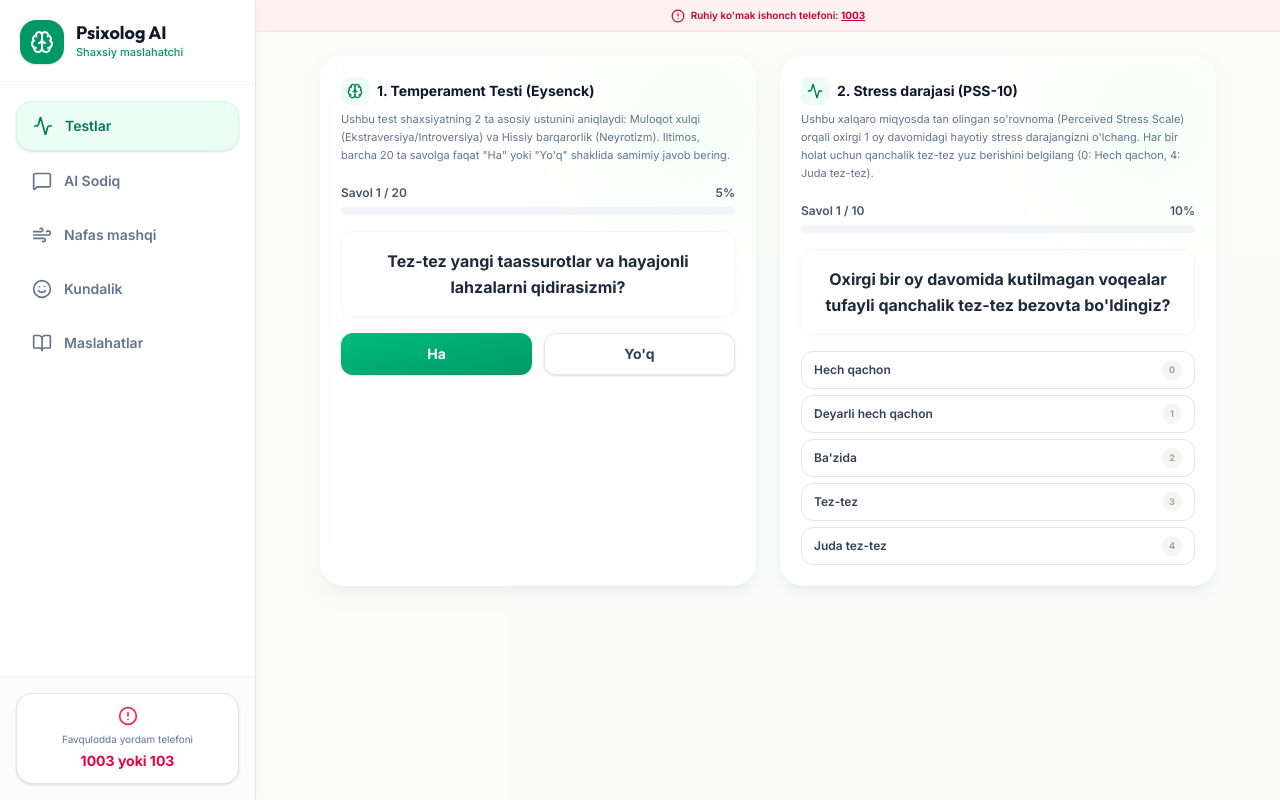
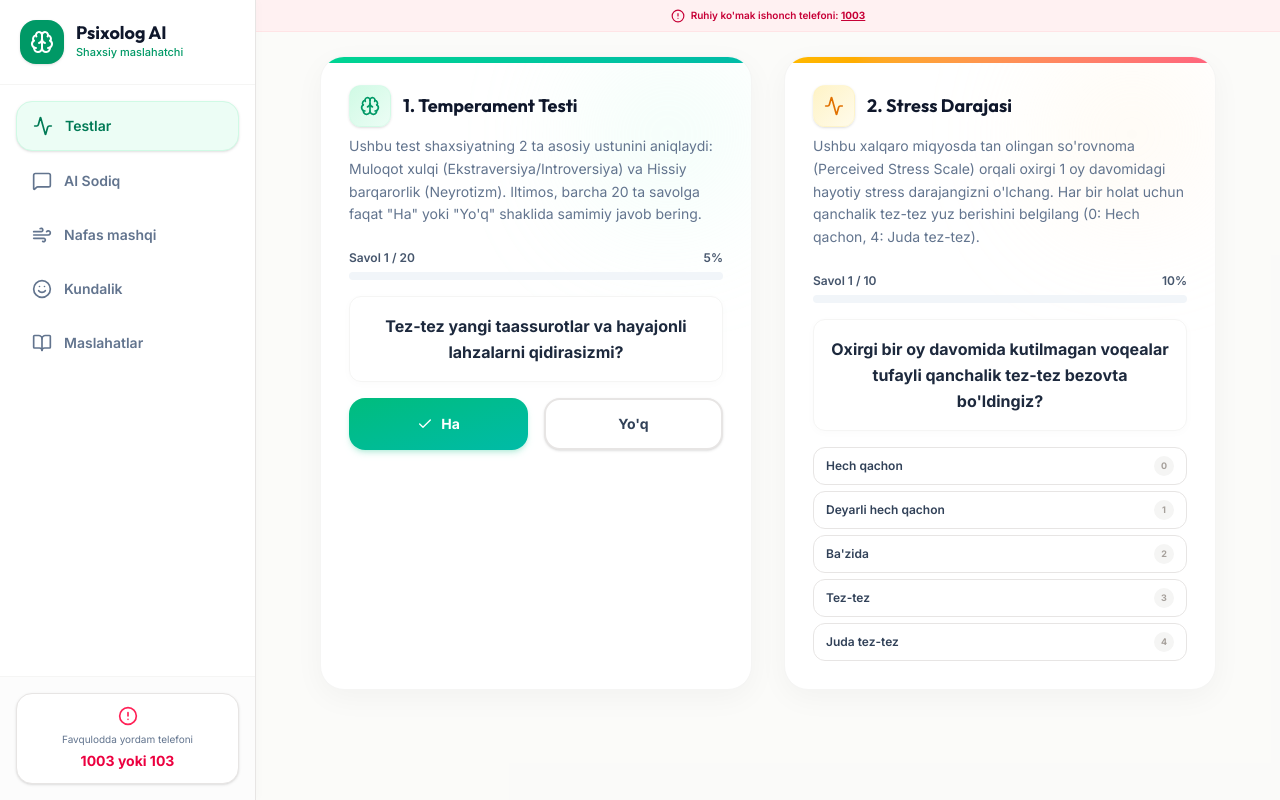
Before and after one commit to Muhiddin03/Pisixolog_AI, a React (Vite) app: page / in a window 1280 px wide. Built offline with nearby package versions, Linux system fonts and the light colour scheme.

Commit message:
Redesign Tests, Mood, Breathing and Info Tabs

```diff
--- a/src/App.tsx
+++ b/src/App.tsx
@@ -700,18 +700,19 @@ export default function App() {
               </div>
             )}
 
-            <div className="grid grid-cols-1 md:grid-cols-2 gap-4 md:gap-6">
+            <div className="grid grid-cols-1 md:grid-cols-2 gap-6 md:gap-8">
               {/* EYSENCK TEST INTERFACE */}
-              <div className="glass-card rounded-2xl md:rounded-3xl p-4 md:p-5 space-y-4 flex flex-col justify-between group relative overflow-hidden" id="eysenck_test_card">
-                <div className="absolute top-0 right-0 w-32 h-32 bg-emerald-100 rounded-full blur-3xl opacity-50 pointer-events-none group-hover:scale-110 transition-transform duration-500"></div>
+              <div className="bg-white rounded-3xl p-5 sm:p-7 space-y-5 flex flex-col justify-between group relative overflow-hidden shadow-[0_8px_30px_rgb(0,0,0,0.04)] border border-stone-100 hover:shadow-[0_8px_30px_rgb(0,0,0,0.08)] transition-all duration-500" id="eysenck_test_card">
+                <div className="absolute top-0 right-0 w-40 h-40 bg-gradient-to-br from-emerald-100/80 to-teal-100/50 rounded-full blur-3xl opacity-50 pointer-events-none group-hover:scale-125 group-hover:opacity-70 transition-all duration-700"></div>
+                <div className="absolute top-0 left-0 w-full h-1.5 bg-gradient-to-r from-emerald-400 to-teal-500"></div>
                 <div className="relative z-10">
-                  <div className="flex items-center gap-2 mb-1.5">
-                    <div className="bg-emerald-50 text-emerald-700 p-1.5 rounded-lg">
-                      <Brain className="w-4 h-4" />
+                  <div className="flex items-center gap-3 mb-2">
+                    <div className="bg-gradient-to-br from-emerald-100 to-emerald-50 text-emerald-600 p-2.5 rounded-xl shadow-sm border border-emerald-100/50">
+                      <Brain className="w-5 h-5" />
                     </div>
-                    <h2 className="font-bold text-sm text-slate-900">1. Temperament Testi (Eysenck)</h2>
+                    <h2 className="font-display font-bold text-base sm:text-lg text-slate-900">1. Temperament Testi</h2>
                   </div>
-                  <p className="text-[11px] text-slate-500 mb-4 leading-relaxed">
+                  <p className="text-xs sm:text-sm text-slate-500 mb-5 leading-relaxed">
                     Ushbu test shaxsiyatning 2 ta asosiy ustunini aniqlaydi: Muloqot xulqi (Ekstraversiya/Introversiya) va Hissiy barqarorlik (Neyrotizm). Iltimos, barcha 20 ta savolga faqat "Ha" yoki "Yo'q" shaklida samimiy javob bering.
                   </p>
 
@@ -739,18 +740,18 @@ export default function App() {
                       </div>
 
                       {/* Options */}
-                      <div className="grid grid-cols-2 gap-3">
+                      <div className="grid grid-cols-2 gap-3 sm:gap-4 mt-2">
                         <button
                           id="btn_ey_yes"
                           onClick={() => handleEyAnswer(true)}
-                          className="py-2.5 rounded-xl bg-gradient-to-br from-emerald-500 to-emerald-600 hover:from-emerald-600 hover:to-emerald-700 text-white font-bold text-sm transition-all duration-300 cursor-pointer shadow-sm hover:shadow-md active:scale-95"
+                          className="py-3 sm:py-3.5 rounded-2xl bg-gradient-to-br from-emerald-500 to-teal-500 hover:from-emerald-600 hover:to-teal-600 text-white font-bold text-sm transition-all duration-300 cursor-pointer shadow-md shadow-emerald-500/20 hover:shadow-lg hover:shadow-emerald-500/30 active:scale-95 flex items-center justify-center gap-2"
                         >
-                          Ha
+                          <Check className="w-4 h-4 hidden sm:block" /> Ha
                         </button>
                         <button
                           id="btn_ey_no"
                           onClick={() => handleEyAnswer(false)}
-                          className="py-2.5 rounded-xl bg-white/80 border border-stone-200 hover:bg-stone-50 hover:border-stone-300 text-slate-700 font-bold text-sm transition-all duration-300 cursor-pointer shadow-sm hover:shadow-md active:scale-95"
+                          className="py-3 sm:py-3.5 rounded-2xl bg-white border-2 border-stone-200 hover:bg-stone-50 hover:border-stone-300 text-slate-700 font-bold text-sm transition-all duration-300 cursor-pointer shadow-sm hover:shadow-md active:scale-95"
                         >
                           Yo&apos;q
                         </button>
@@ -776,16 +777,17 @@ export default function App() {
               </div>
 
               {/* STRESS TEST INTERFACE */}
-              <div className="glass-card rounded-2xl md:rounded-3xl p-4 md:p-5 space-y-4 flex flex-col justify-between group relative overflow-hidden" id="stress_test_card">
-                <div className="absolute top-0 right-0 w-32 h-32 bg-emerald-100 rounded-full blur-3xl opacity-50 pointer-events-none group-hover:scale-110 transition-transform duration-500"></div>
+              <div className="bg-white rounded-3xl p-5 sm:p-7 space-y-5 flex flex-col justify-between group relative overflow-hidden shadow-[0_8px_30px_rgb(0,0,0,0.04)] border border-stone-100 hover:shadow-[0_8px_30px_rgb(0,0,0,0.08)] transition-all duration-500" id="stress_test_card">
+                <div className="absolute top-0 right-0 w-40 h-40 bg-gradient-to-br from-amber-100/80 to-rose-100/50 rounded-full blur-3xl opacity-50 pointer-events-none group-hover:scale-125 group-hover:opacity-70 transition-all duration-700"></div>
+                <div className="absolute top-0 left-0 w-full h-1.5 bg-gradient-to-r from-amber-400 to-rose-400"></div>
                 <div className="relative z-10">
-                  <div className="flex items-center gap-2 mb-1.5">
-                    <div className="bg-emerald-50 text-emerald-700 p-1.5 rounded-lg">
-                      <Activity className="w-4 h-4" />
+                  <div className="flex items-center gap-3 mb-2">
+                    <div className="bg-gradient-to-br from-amber-100 to-amber-50 text-amber-600 p-2.5 rounded-xl shadow-sm border border-amber-100/50">
+                      <Activity className="w-5 h-5" />
                     </div>
-                    <h2 className="font-bold text-sm text-slate-900">2. Stress darajasi (PSS-10)</h2>
+                    <h2 className="font-display font-bold text-base sm:text-lg text-slate-900">2. Stress Darajasi</h2>
                   </div>
-                  <p className="text-[11px] text-slate-500 mb-4 leading-relaxed">
+                  <p className="text-xs sm:text-sm text-slate-500 mb-5 leading-relaxed">
                     Ushbu xalqaro miqyosda tan olingan so&apos;rovnoma (Perceived Stress Scale) orqali oxirgi 1 oy davomidagi hayotiy stress darajangizni o&apos;lchang. Har bir holat uchun qanchalik tez-tez yuz berishini belgilang (0: Hech qachon, 4: Juda tez-tez).
                   </p>
 
@@ -1014,10 +1016,10 @@ export default function App() {
 
         {/* TAB 3: DEEP BREATHING EXERCISE */}
         {activeTab === 'breathing' && (
-          <div className="max-w-xl mx-auto glass-card rounded-2xl md:rounded-3xl p-4 sm:p-5 text-center space-y-4 animate-slide-up relative overflow-hidden" id="tab_breathing_view">
-            <div className="absolute top-1/2 left-1/2 -translate-x-1/2 -translate-y-1/2 w-64 h-64 bg-teal-100 rounded-full blur-[80px] opacity-40 pointer-events-none"></div>
-            <div className="space-y-3 relative z-10">
-              <div className="bg-emerald-50 text-emerald-700 w-12 h-12 rounded-2xl flex items-center justify-center mx-auto shadow-sm">
+          <div className="max-w-2xl mx-auto bg-white rounded-3xl p-6 sm:p-10 text-center space-y-8 animate-slide-up relative overflow-hidden shadow-[0_10px_40px_rgb(0,0,0,0.06)] border border-stone-100" id="tab_breathing_view">
+            <div className="absolute top-1/2 left-1/2 -translate-x-1/2 -translate-y-1/2 w-[500px] h-[500px] bg-gradient-to-br from-teal-50 to-emerald-50 rounded-full blur-[100px] opacity-60 pointer-events-none"></div>
+            <div className="space-y-4 relative z-10">
+              <div className="bg-gradient-to-br from-emerald-100 to-teal-100 text-emerald-700 w-16 h-16 rounded-2xl flex items-center justify-center mx-auto shadow-sm">
                 <Wind className="w-6 h-6" />
               </div>
               <h2 className="font-display font-bold text-lg sm:text-xl md:text-2xl text-slate-900">Nafas Mashqi (4-7-8 Usuli)</h2>
@@ -1086,18 +1088,21 @@ export default function App() {
               )}
 
               {/* Instructions */}
-              <div className="grid grid-cols-3 gap-2 bg-stone-50 p-4 rounded-2xl border border-stone-200/50 text-left text-xs" id="breathing_instruction_box">
-                <div className="p-2 space-y-1">
-                  <span className="font-bold text-emerald-800 block">1. Nafas olish (4s)</span>
-                  <p className="text-slate-500 text-[11px]">Burun orqali chuqur va xotirjam nafas oling.</p>
+              <div className="grid grid-cols-1 sm:grid-cols-3 gap-3 sm:gap-4 pt-4" id="breathing_instruction_box">
+                <div className="p-4 bg-white rounded-2xl border border-stone-100 shadow-sm space-y-2 hover:shadow-md transition">
+                  <div className="w-8 h-8 rounded-full bg-emerald-50 text-emerald-600 flex items-center justify-center font-bold text-xs mb-3">1</div>
+                  <span className="font-bold text-slate-800 block text-sm">Nafas olish (4s)</span>
+                  <p className="text-slate-500 text-xs">Burun orqali chuqur va xotirjam nafas oling.</p>
                 </div>
-                <div className="p-2 space-y-1 border-x border-stone-200">
-                  <span className="font-bold text-teal-800 block">2. Ushlab turish (7s)</span>
-                  <p className="text-slate-500 text-[11px]">O&apos;pkani to&apos;ldirib, havoni ichkarida saqlang.</p>
+                <div className="p-4 bg-white rounded-2xl border border-stone-100 shadow-sm space-y-2 hover:shadow-md transition">
+                  <div className="w-8 h-8 rounded-full bg-teal-50 text-teal-600 flex items-center justify-center font-bold text-xs mb-3">2</div>
+                  <span className="font-bold text-slate-800 block text-sm">Ushlab turish (7s)</span>
+                  <p className="text-slate-500 text-xs">O&apos;pkani to&apos;ldirib, havoni ichkarida saqlang.</p>
                 </div>
-                <div className="p-2 space-y-1">
-                  <span className="font-bold text-slate-800 block">3. Chiqarish (8s)</span>
-                  <p className="text-slate-500 text-[11px]">Og&apos;iz orqali sekin va ohista havoni chiqaring.</p>
+                <div className="p-4 bg-white rounded-2xl border border-stone-100 shadow-sm space-y-2 hover:shadow-md transition">
+                  <div className="w-8 h-8 rounded-full bg-blue-50 text-blue-600 flex items-center justify-center font-bold text-xs mb-3">3</div>
+                  <span className="font-bold text-slate-800 block text-sm">Chiqarish (8s)</span>
+                  <p className="text-slate-500 text-xs">Og&apos;iz orqali sekin va ohista havoni chiqaring.</p>
                 </div>
               </div>
             </div>
@@ -1106,12 +1111,15 @@ export default function App() {
 
         {/* TAB 4: MOOD DIARY */}
         {activeTab === 'mood' && (
-          <div className="grid grid-cols-1 lg:grid-cols-3 gap-4 md:gap-6 animate-slide-up" id="tab_mood_view">
+          <div className="grid grid-cols-1 lg:grid-cols-3 gap-6 md:gap-8 animate-slide-up max-w-6xl mx-auto" id="tab_mood_view">
             {/* New entry logging */}
-            <div className="lg:col-span-1 glass-card rounded-2xl md:rounded-3xl p-4 md:p-5 shadow-sm space-y-4 h-fit" id="mood_form_box">
-              <div className="flex items-center gap-2 border-b border-stone-100 pb-3">
-                <Smile className="w-5 h-5 text-emerald-600" />
-                <h3 className="font-display font-bold text-base text-slate-900">Bugungi kayfiyatingiz</h3>
+            <div className="lg:col-span-1 bg-white rounded-3xl p-5 md:p-6 shadow-[0_8px_30px_rgb(0,0,0,0.04)] border border-stone-100 space-y-6 h-fit relative overflow-hidden" id="mood_form_box">
+              <div className="absolute top-0 right-0 w-32 h-32 bg-amber-100/50 rounded-full blur-3xl -z-10"></div>
+              <div className="flex items-center gap-3 border-b border-stone-100 pb-4">
+                <div className="bg-amber-50 text-amber-600 p-2 rounded-xl">
+                  <Smile className="w-5 h-5" />
+                </div>
+                <h3 className="font-display font-bold text-lg text-slate-900">Bugungi kayfiyatingiz</h3>
               </div>
 
               {/* Mood Emojis Picker */}
@@ -1207,14 +1215,14 @@ export default function App() {
               </button>
             </div>
 
-            {/* Logs display and trends */}
-            <div className="lg:col-span-2 space-y-6" id="mood_history_box">
-              {/* Simple weekly mood trend SVG Chart */}
-              <div className="glass-card rounded-3xl p-6 md:p-8" id="mood_analytics_panel">
-                <h3 className="font-bold text-base text-slate-900 mb-6 flex items-center gap-2">
-                  <Smile className="w-4 h-4 text-emerald-600" />
-                  <span>Ruhiy o&apos;zgarishlar dinamikasi (Oxirgi qaydlar)</span>
-                </h3>
+            {/* Mood History */}
+            <div className="lg:col-span-2 bg-white rounded-3xl p-5 md:p-6 shadow-[0_8px_30px_rgb(0,0,0,0.04)] border border-stone-100 space-y-5 h-fit" id="mood_history_box">
+              <div className="flex items-center gap-3 border-b border-stone-100 pb-4">
+                <div className="bg-indigo-50 text-indigo-600 p-2 rounded-xl">
+                  <Calendar className="w-5 h-5" />
+                </div>
+                <h3 className="font-display font-bold text-lg text-slate-900">Kayfiyat tarixi</h3>
+              </div>
 
                 {moodLogs.length > 0 ? (
                   <div className="space-y-4" id="analytics_with_data">
@@ -1252,7 +1260,6 @@ export default function App() {
                     Dinamika grafigini ko&apos;rish uchun kamida bitta qayd saqlang.
                   </div>
                 )}
-              </div>
 
               {/* Saved lists */}
               <div className="glass-card rounded-3xl p-6 md:p-8 space-y-5" id="mood_history_list">
@@ -1308,54 +1315,57 @@ export default function App() {
 
         {/* TAB 5: SCIENTIFIC KNOWLEDGE HUB & RECOMMENDATIONS */}
         {activeTab === 'info' && (
-          <div className="space-y-8 animate-fade-in" id="tab_info_view">
-            <div className="text-center space-y-1.5 max-w-lg mx-auto">
-              <h2 className="font-bold text-2xl text-slate-900">Ilmiy Maslahatlar va Psixologiya Hubi</h2>
-              <p className="text-xs text-slate-500 leading-relaxed">
+          <div className="space-y-8 animate-fade-in max-w-6xl mx-auto" id="tab_info_view">
+            <div className="text-center space-y-3 max-w-2xl mx-auto mt-4">
+              <h2 className="font-display font-bold text-3xl text-slate-900">Psixologiya Hubi</h2>
+              <p className="text-sm text-slate-500 leading-relaxed">
                 Platformadagi har bir maslahat va metodlar xalqaro Kognitiv-Xulq-atvor Terapiyasi (CBT), Gumanistik psixologiya va neyrobiologiya qonuniyatlariga tayanadi.
               </p>
             </div>
 
-            <div className="grid grid-cols-1 md:grid-cols-2 lg:grid-cols-3 gap-6" id="articles_grid">
+            <div className="grid grid-cols-1 md:grid-cols-2 lg:grid-cols-3 gap-6 md:gap-8" id="articles_grid">
               {/* Card 1 */}
-              <div className="bg-white border border-stone-200 rounded-3xl p-6 shadow-sm space-y-4" id="article_card_1">
-                <div className="bg-emerald-50 text-emerald-700 w-10 h-10 rounded-xl flex items-center justify-center">
-                  <Brain className="w-5 h-5" />
+              <div className="bg-white border border-stone-100 rounded-3xl p-6 sm:p-8 shadow-[0_8px_30px_rgb(0,0,0,0.04)] hover:shadow-[0_20px_40px_rgb(0,0,0,0.08)] hover:-translate-y-1 transition-all duration-300 space-y-5 group relative overflow-hidden" id="article_card_1">
+                <div className="absolute top-0 right-0 w-32 h-32 bg-emerald-100 rounded-full blur-3xl opacity-50 -z-10 group-hover:scale-150 transition-transform duration-500"></div>
+                <div className="bg-gradient-to-br from-emerald-100 to-emerald-50 text-emerald-700 w-12 h-12 rounded-2xl flex items-center justify-center shadow-sm border border-emerald-100">
+                  <Brain className="w-6 h-6" />
                 </div>
-                <h3 className="font-bold text-sm text-slate-900">Kognitiv Xatolar Nima va Ularni Qanday Tuzatish Kerak?</h3>
-                <p className="text-xs text-slate-600 leading-relaxed font-medium">
+                <h3 className="font-display font-bold text-lg text-slate-900 leading-snug">Kognitiv Xatolar Nima va Ularni Qanday Tuzatish Kerak?</h3>
+                <p className="text-sm text-slate-500 leading-relaxed">
                   Bizning ongimiz ko&apos;pincha asossiz xavotirlar yaratadi. Bunday holatlar &quot;kognitiv xatolar&quot; deb ataladi. Masalan, falokatlashtirish (hamma narsani eng yomon tusda ko&apos;rish) yoki zehn o&apos;qish.
                 </p>
-                <div className="pt-2 border-t border-stone-100 text-[11px] text-slate-500">
-                  <strong>CBT Yechimi:</strong> Fikrning haqiqatga mosligini so&apos;roq qiling. &quot;Bunga dalilim bormi?&quot; deb o&apos;zingizdan so&apos;rang.
+                <div className="pt-4 border-t border-stone-100 text-xs text-slate-600 bg-slate-50 p-3 rounded-xl">
+                  <strong className="text-emerald-700 block mb-1">CBT Yechimi:</strong> Fikrning haqiqatga mosligini so&apos;roq qiling. &quot;Bunga dalilim bormi?&quot; deb o&apos;zingizdan so&apos;rang.
                 </div>
               </div>
 
               {/* Card 2 */}
-              <div className="bg-white border border-stone-200 rounded-3xl p-6 shadow-sm space-y-4" id="article_card_2">
-                <div className="bg-teal-50 text-teal-700 w-10 h-10 rounded-xl flex items-center justify-center">
-                  <Heart className="w-5 h-5" />
+              <div className="bg-white border border-stone-100 rounded-3xl p-6 sm:p-8 shadow-[0_8px_30px_rgb(0,0,0,0.04)] hover:shadow-[0_20px_40px_rgb(0,0,0,0.08)] hover:-translate-y-1 transition-all duration-300 space-y-5 group relative overflow-hidden" id="article_card_2">
+                <div className="absolute top-0 right-0 w-32 h-32 bg-teal-100 rounded-full blur-3xl opacity-50 -z-10 group-hover:scale-150 transition-transform duration-500"></div>
+                <div className="bg-gradient-to-br from-teal-100 to-teal-50 text-teal-700 w-12 h-12 rounded-2xl flex items-center justify-center shadow-sm border border-teal-100">
+                  <Heart className="w-6 h-6" />
                 </div>
-                <h3 className="font-bold text-sm text-slate-900">Hissiy Intellekt (EQ)ni Rivojlantirish Yo&apos;llari</h3>
-                <p className="text-xs text-slate-600 leading-relaxed font-medium">
+                <h3 className="font-display font-bold text-lg text-slate-900 leading-snug">Hissiy Intellekt (EQ)ni Rivojlantirish Yo&apos;llari</h3>
+                <p className="text-sm text-slate-500 leading-relaxed">
                   Hissiy intellekt - bu o&apos;z his-tuyg&apos;ularingizni anglash va ularni oqilona boshqarish qobiliyatidir. Bu boshqalar bilan mustahkam munosabatlar qurishning asosidir.
                 </p>
-                <div className="pt-2 border-t border-stone-100 text-[11px] text-slate-500">
-                  <strong>EQ Amaliyoti:</strong> Har kuni hissiyotlaringizni yozib boring, dilingizni ochiq suhbatlar orqali bo&apos;lishing.
+                <div className="pt-4 border-t border-stone-100 text-xs text-slate-600 bg-slate-50 p-3 rounded-xl">
+                  <strong className="text-teal-700 block mb-1">EQ Amaliyoti:</strong> Har kuni hissiyotlaringizni yozib boring, dilingizni ochiq suhbatlar orqali bo&apos;lishing.
                 </div>
               </div>
 
               {/* Card 3 */}
-              <div className="bg-white border border-stone-200 rounded-3xl p-6 shadow-sm space-y-4" id="article_card_3">
-                <div className="bg-amber-50 text-amber-700 w-10 h-10 rounded-xl flex items-center justify-center">
-                  <Wind className="w-5 h-5" />
+              <div className="bg-white border border-stone-100 rounded-3xl p-6 sm:p-8 shadow-[0_8px_30px_rgb(0,0,0,0.04)] hover:shadow-[0_20px_40px_rgb(0,0,0,0.08)] hover:-translate-y-1 transition-all duration-300 space-y-5 group relative overflow-hidden" id="article_card_3">
+                <div className="absolute top-0 right-0 w-32 h-32 bg-amber-100 rounded-full blur-3xl opacity-50 -z-10 group-hover:scale-150 transition-transform duration-500"></div>
+                <div className="bg-gradient-to-br from-amber-100 to-amber-50 text-amber-700 w-12 h-12 rounded-2xl flex items-center justify-center shadow-sm border border-amber-100">
+                  <Wind className="w-6 h-6" />
                 </div>
-                <h3 className="font-bold text-sm text-slate-900">Stressni Jismoniy Tinchlantirish Neyrobiologiyasi</h3>
-                <p className="text-xs text-slate-600 leading-relaxed font-medium">
+                <h3 className="font-display font-bold text-lg text-slate-900 leading-snug">Stressni Jismoniy Tinchlantirish Neyrobiologiyasi</h3>
+                <p className="text-sm text-slate-500 leading-relaxed">
                   Stress boshlanganda tana adreanalin ajratadi. Biz chuqur nafas olganimizda, adashgan nerv (vagus nerve) faollashib, pulsni sekinlashtiradi va miyaga xavfsizlik signalini yuboradi.
                 </p>
-                <div className="pt-2 border-t border-stone-100 text-[11px] text-slate-500">
-                  <strong>Nafas Yechimi:</strong> 4-7-8 nafas mashqini kuniga 2 marta muntazam takrorlang.
+                <div className="pt-4 border-t border-stone-100 text-xs text-slate-600 bg-slate-50 p-3 rounded-xl">
+                  <strong className="text-amber-700 block mb-1">Nafas Yechimi:</strong> 4-7-8 nafas mashqini kuniga 2 marta muntazam takrorlang.
                 </div>
               </div>
             </div>
```
